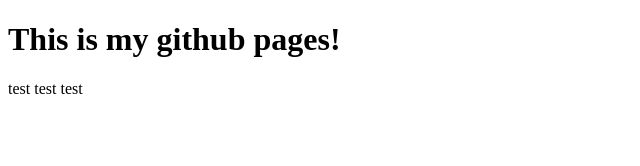
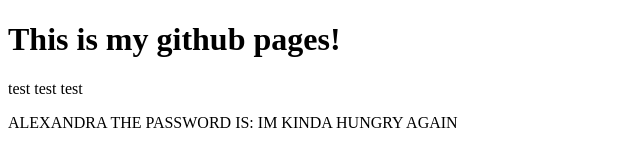
Before and after one commit to SuddsJE/SuddsJE.github.io, a plain HTML site: page index.html in a window 1280 px wide. Shown: the whole page, without its empty margins (0-640 px from the left). Drawn offline with Linux system fonts and the light colour scheme.

Commit message:
added text

```diff
--- a/index.html
+++ b/index.html
@@ -8,6 +8,7 @@
     <body>
         <h1>This is my github pages!</h1>
         <p>test test test</p>
+        <p>ALEXANDRA THE PASSWORD IS: IM KINDA HUNGRY AGAIN<p>
     </body>
 
 </html>
```
